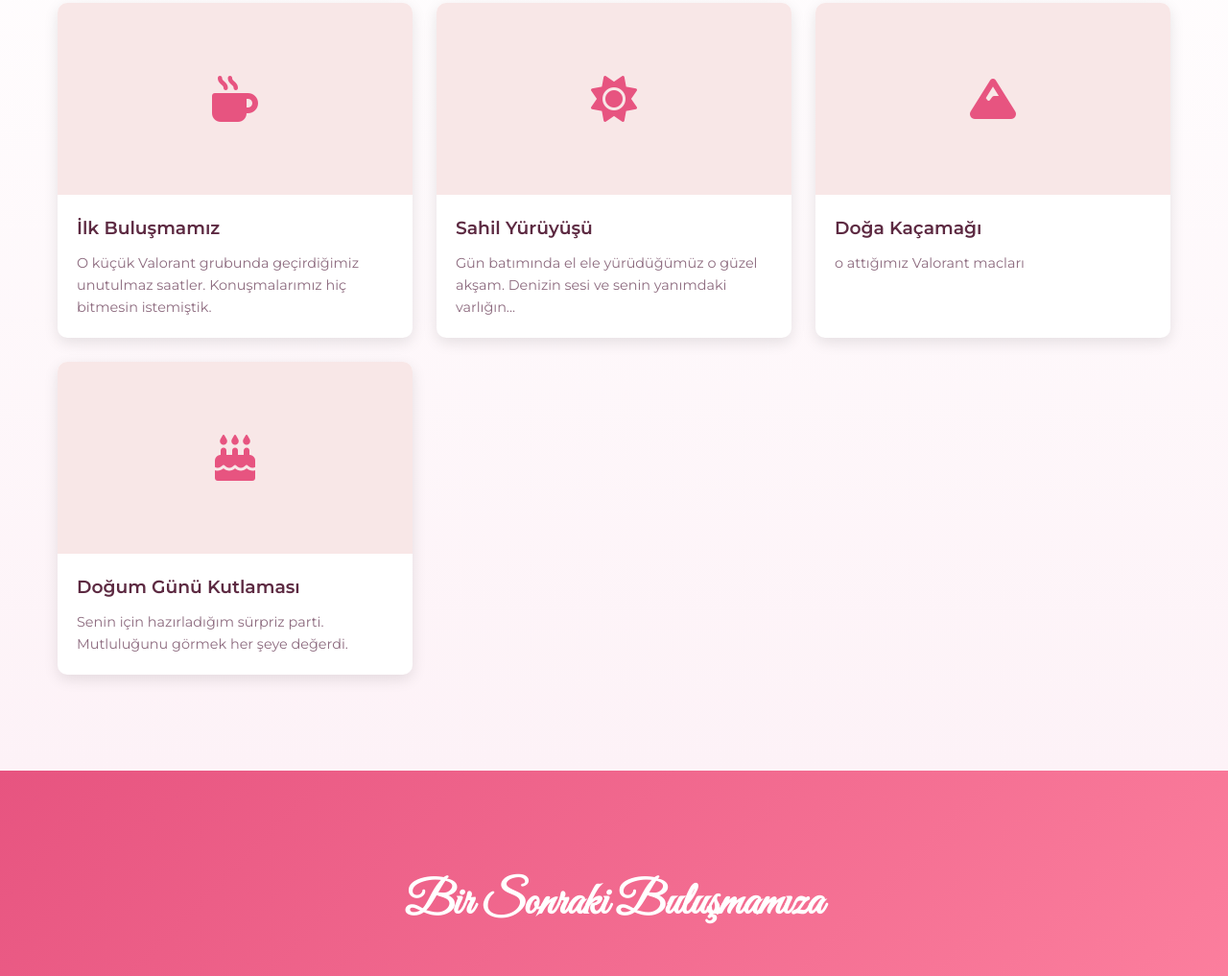
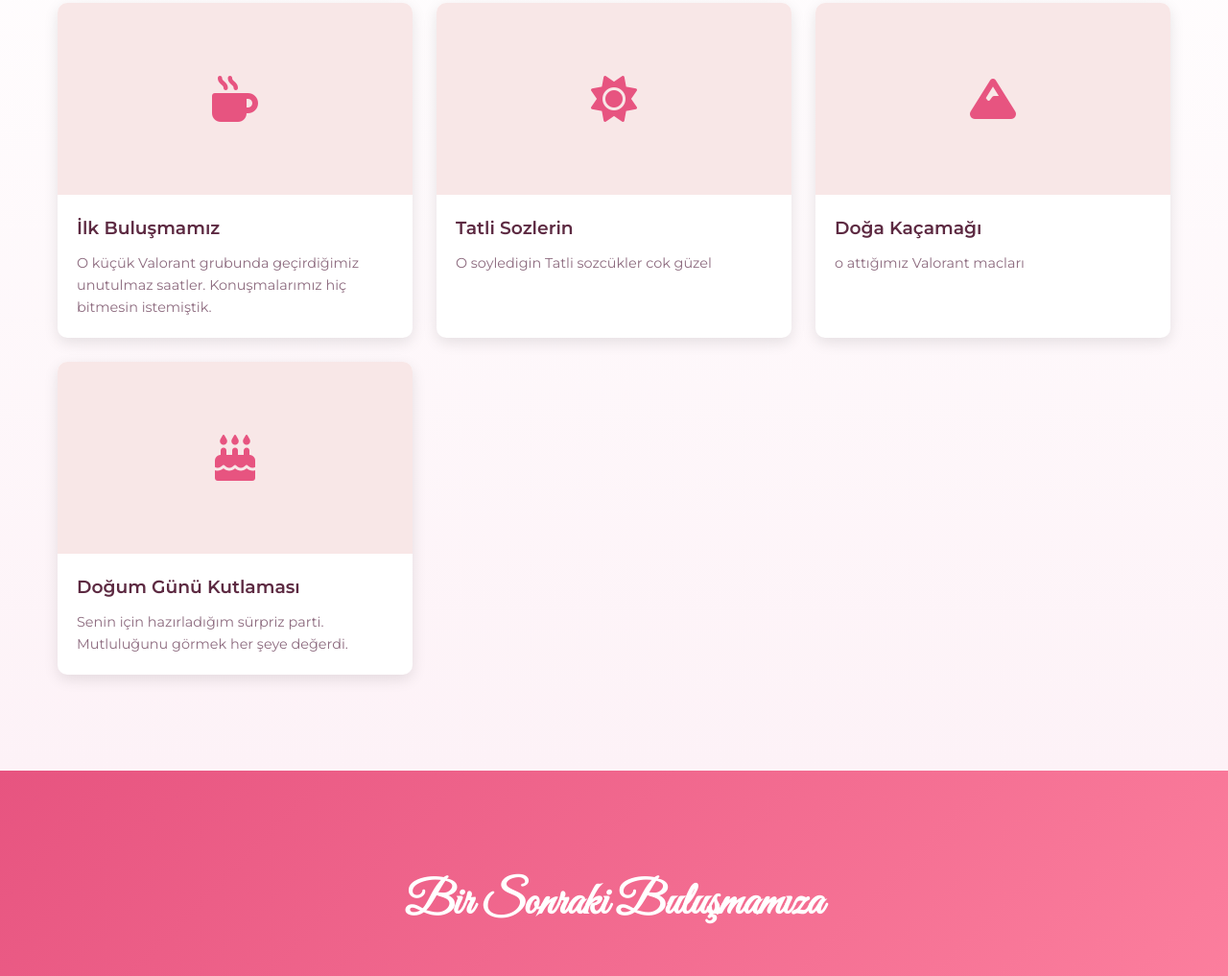
Before and after one commit to Seta31/melisa-khain, a plain HTML site: page index.html in a window 1280 px wide. Shown: the part 2048-3065 px from the top of the page at 96% size. Drawn offline with Linux system fonts and the light colour scheme.

Commit message:
Update index.html

```diff
--- a/index.html
+++ b/index.html
@@ -435,8 +435,8 @@
                         <i class="fas fa-sun"></i>
                     </div>
                     <div class="memory-info">
-                        <h3>Sahil Yürüyüşü</h3>
-                        <p>Gün batımında el ele yürüdüğümüz o güzel akşam. Denizin sesi ve senin yanımdaki varlığın...</p>
+                        <h3>Tatli Sozlerin</h3>
+                        <p>O soyledigin Tatli sozcükler cok güzel</p>
                     </div>
                 </div>
                 <div class="memory-card">
```
